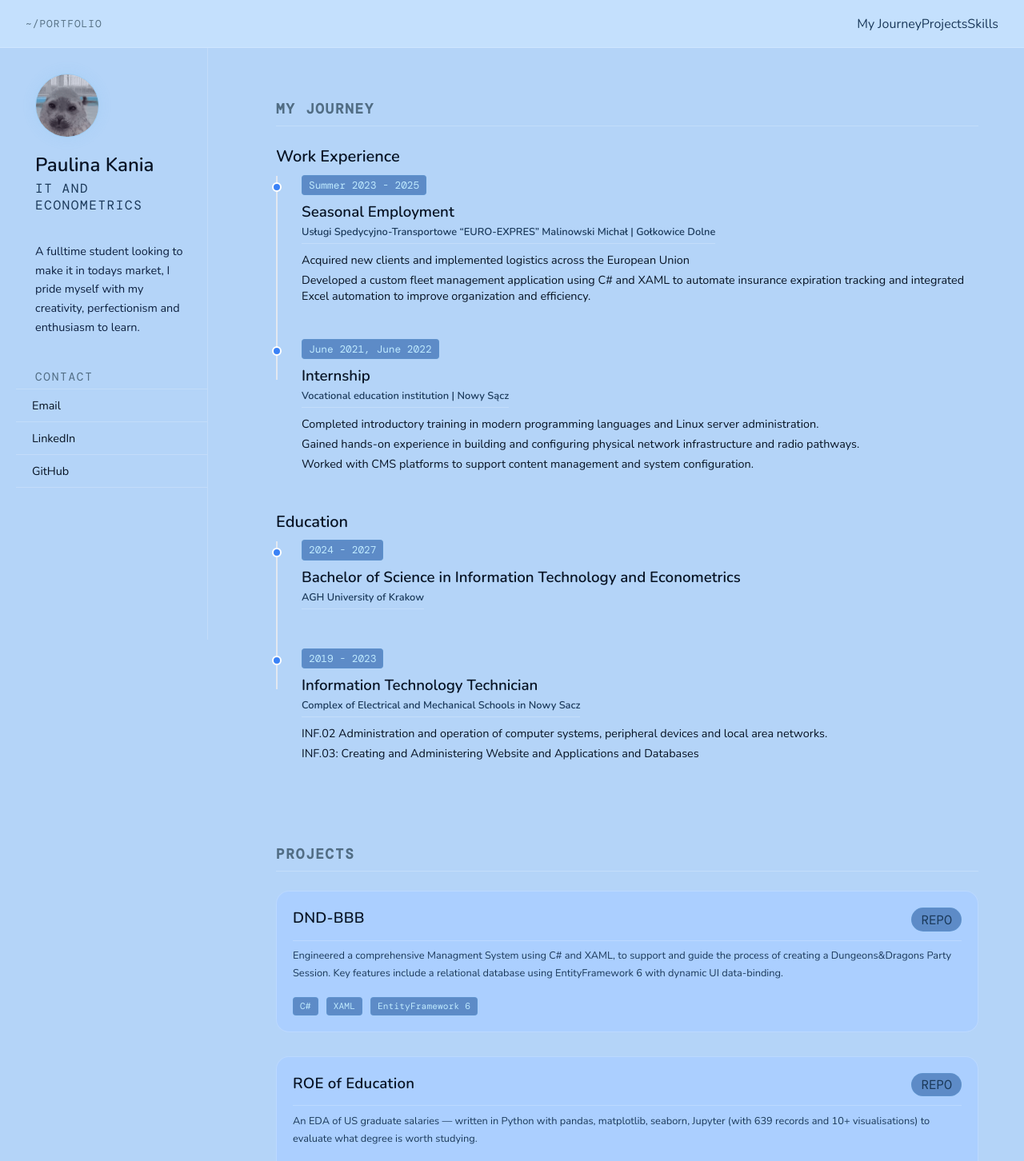
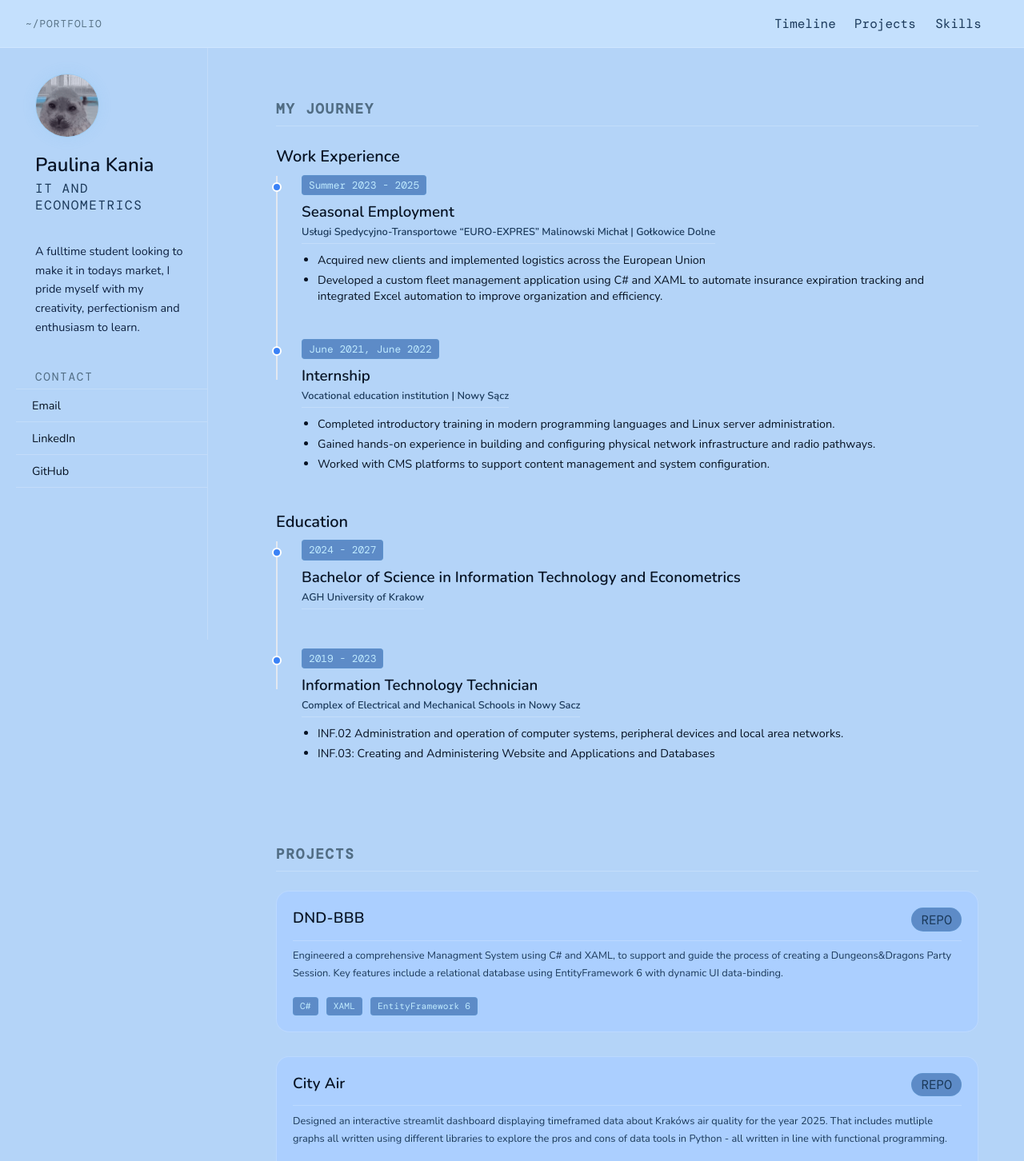
Before and after one commit to kaniapaulina/my-webfolio, a React (Create React App) app in the folder my-resume/: page / in a window 1280 px wide. Shown: the top 1452 px of the page at 80% size. Built offline with nearby package versions, Linux system fonts and the light colour scheme; a web font is replaced by a local one.

Commit message:
added new project, and fixed header navbar

```diff
--- a/my-resume/src/App.css
+++ b/my-resume/src/App.css
@@ -89,6 +89,27 @@ header {
 
 }
 
+.LinkSection {
+    display: inline;
+    height: calc((--header-height)-2px);
+}
+
+.link {
+  width: 100px;
+  padding: 20px;
+  display:inline-block;
+  text-align:center;
+  align-content: center;
+  justify-content: center;
+  font-family: var(--font-mono);
+}
+
+.link:hover {
+  background-color: var(--bg-card-hover);
+}
+
+
+
 footer {
   bottom: 0;
   left: 0;
@@ -114,8 +135,11 @@ footer {
     flex-direction: column;
   }
   header {
-    position: fixed;
     padding: 0 1.25rem;
+  }
+  .link {
+    width: 100px;
+    font-size: 0.9rem;
   }
 }
 
--- a/my-resume/src/components/Header.js
+++ b/my-resume/src/components/Header.js
@@ -31,9 +31,9 @@ function Header() {
       <h2>welcome~</h2>
       </span> */}
       <div className="LinkSection">
-            <span id="timeline" class="section-link"><Link to="myjourney" smooth={true} duration={500}>My Journey</Link></span>
-            <span id="projects" class="section-link"><Link to="projects" smooth={true} duration={500}>Projects</Link></span>
-            <span id="skills" class="section-link"><Link to="skills" smooth={true} duration={500}>Skills</Link></span>
+            <Link to="myjourney" smooth={true} duration={500} className="link">Timeline</Link>
+            <Link to="projects" smooth={true} duration={500} className="link">Projects</Link>
+            <Link to="skills" smooth={true} duration={500} className="link"s>Skills</Link>
         </div>
     </header>
 
--- a/my-resume/src/components/content/TimeLine.jsx
+++ b/my-resume/src/components/content/TimeLine.jsx
@@ -8,11 +8,14 @@ const TimelineItem = ({ title, organization, date, descriptions, type }) => (
     <div className="timeline-card">
       <h3 className="item-title">{title}</h3>
       <h4 className="timeline-organization">{organization}</h4>
-      <p className="timeline-description">
-        {descriptions.map((tag, i) => (
-          <span key={i} className='description-item'>{tag}</span>
-        ))}
-      </p>
+      <ul>
+        <p className="timeline-description">
+            {descriptions.map((tag, i) => (
+            <li><span key={i} className='description-item'>{tag}</span></li>
+            ))}
+        </p>
+      </ul>
+
     </div>
   </div>
 );
--- a/my-resume/src/cv-data/projectsData.js
+++ b/my-resume/src/cv-data/projectsData.js
@@ -4,6 +4,12 @@ export const projectsData = [
         subtitle: "Engineered a comprehensive Managment System using C# and XAML, to support and guide the process of creating a Dungeons&Dragons Party Session. Key features include a relational database using EntityFramework 6 with dynamic UI data-binding.",
         tags: ["C#", "XAML", "EntityFramework 6"],
         link: "https://github.com/kaniapaulina/dnd-bbb"
+    },
+    {
+        title: "City Air",
+        subtitle: "Designed an interactive streamlit dashboard displaying timeframed data about Krakóws air quality for the year 2025. That includes mutliple graphs all written using different libraries to explore the pros and cons of data tools in Python - all written in line with functional programming.",
+        tags: ["Python", "Streamlit", "pandas", "matplotlib", "seaborn", "plotly", "altair"],
+        link: "https://github.com/kaniapaulina/city-air"
     },
     {
         title: "ROE of Education",
@@ -14,7 +20,7 @@ export const projectsData = [
     {
         title: "Sleep, Stress and Screentime",
         subtitle: "Developed a multi-layer neural network built from scratch in Python to perform both regression and classification on wellness data through a full preprocessing pipeline.",
-        tags: ["Python", "Jupiter Notebook", "Kaggle", "numpy", "Machine Learning", "PyTorch"],
+        tags: ["Python", "Jupiter Notebook", "Kaggle", "numpy", "Machine Learning", "Skikitlearn"],
         link: "https://github.com/kaniapaulina/sleep-stress-and-screentime"
     },
     {
--- a/my-resume/src/styles/Sidebar.css
+++ b/my-resume/src/styles/Sidebar.css
@@ -35,6 +35,15 @@ nav::-webkit-scrollbar { display: none; }
   width: 100%;
   height: 100%;
   object-fit: cover;
+}
+
+.profile-pic img:hover {
+  animation: spinAnimation 2s infinite;
+}
+
+@keyframes spinAnimation {
+  0%   {transform: rotate(0deg);}
+  100% {transform: rotate(360deg);}
 }
 
 .sidebar-name {
@@ -100,7 +109,22 @@ nav a:last-child {
 
 nav a:hover {
   background-color: var(--bg-card);
-  color: rgb(195, 219, 255);
+  color: var(--accent);
+}
+
+.HeroSection {
+  animation: slidein 2s ease-in forwards;
+}
+
+@keyframes slidein {
+  0% {
+    transform: translateX(-300px);
+    opacity: 0%;
+  }
+  100% {
+    text-replace: translateX(0px);
+    opacity: 100%;
+  }
 }
 
 
--- a/my-resume/src/styles/TimelineSection.css
+++ b/my-resume/src/styles/TimelineSection.css
@@ -65,6 +65,7 @@
 }
 
 .timeline-description {
+  margin-left: 20px;
   margin-top: 10px;
     font-family: var(--font-sans);
     font-weight: 0.8rem;
```
